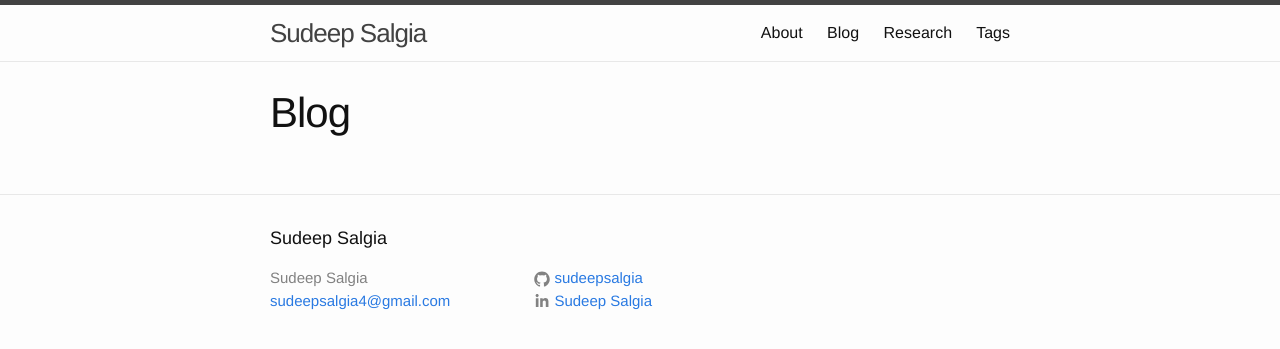
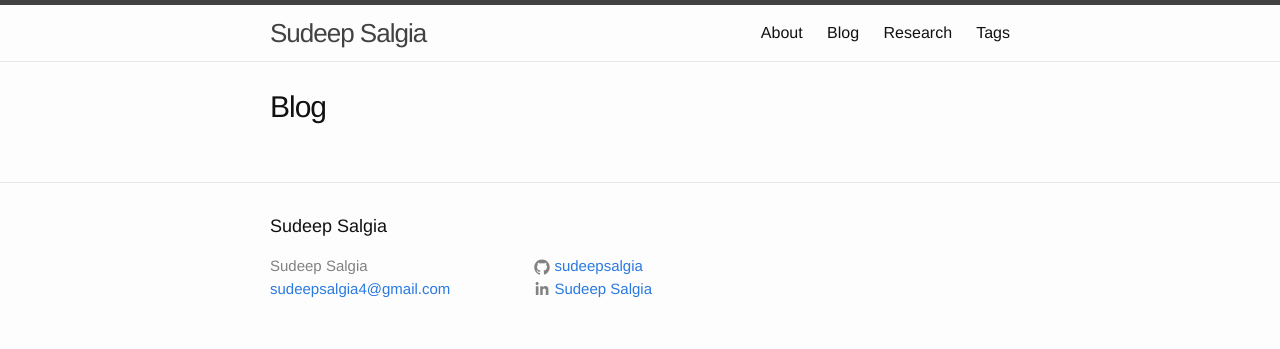
Before and after one commit to sudeepsalgia/sudeepsalgia.github.io, a Jekyll site: the page built from archive.html, in a window 1280 px wide. Shown: the top 349 px of the page. Built offline with Jekyll 4.4.1, drawn with Linux system fonts in a browser that asks for light colours.

Commit message:
Reducing page title font size

```diff
--- a/_sass/_layout.scss
+++ b/_sass/_layout.scss
@@ -204,7 +204,7 @@
 }
 
 .post-title {
-    font-size: 42px;
+    font-size: 30px;  // Initially was 42 px
     letter-spacing: -1px;
     line-height: 1;
 
```
Also changed, not shown: 1 other file.
